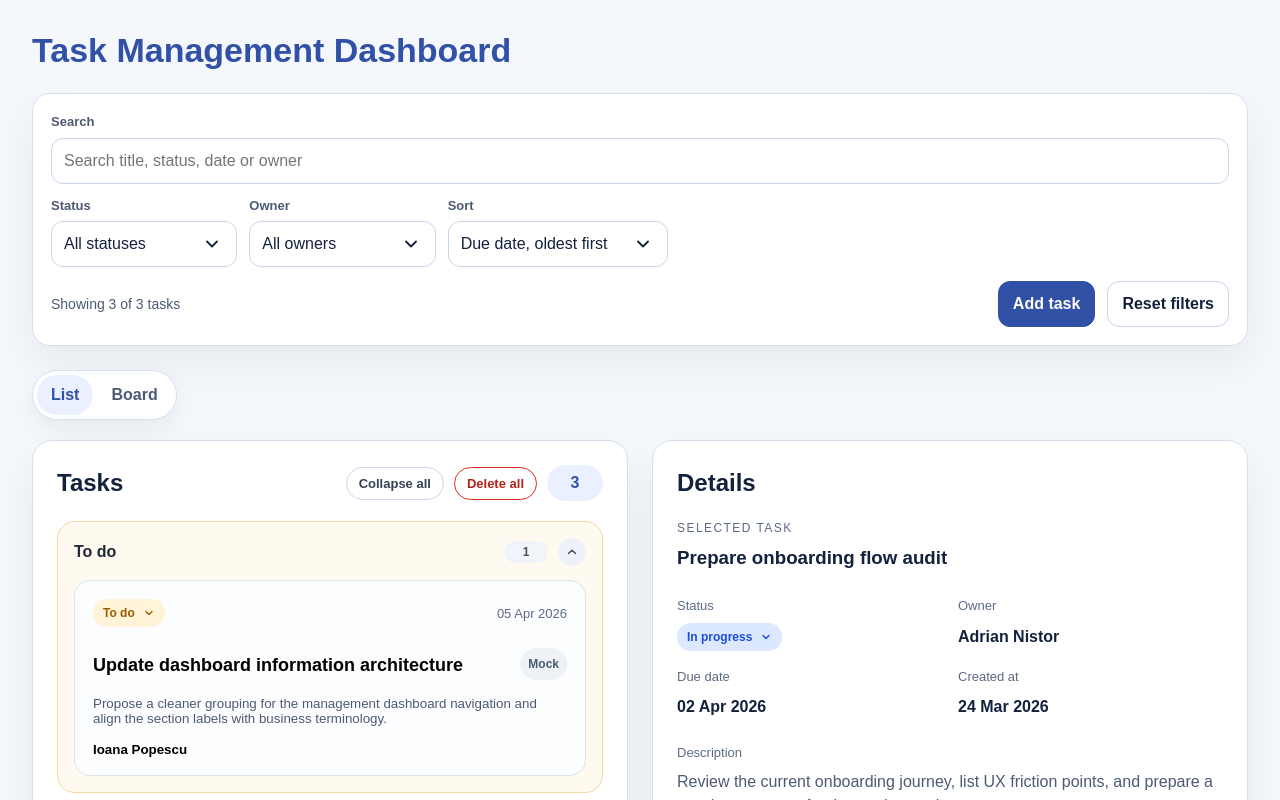
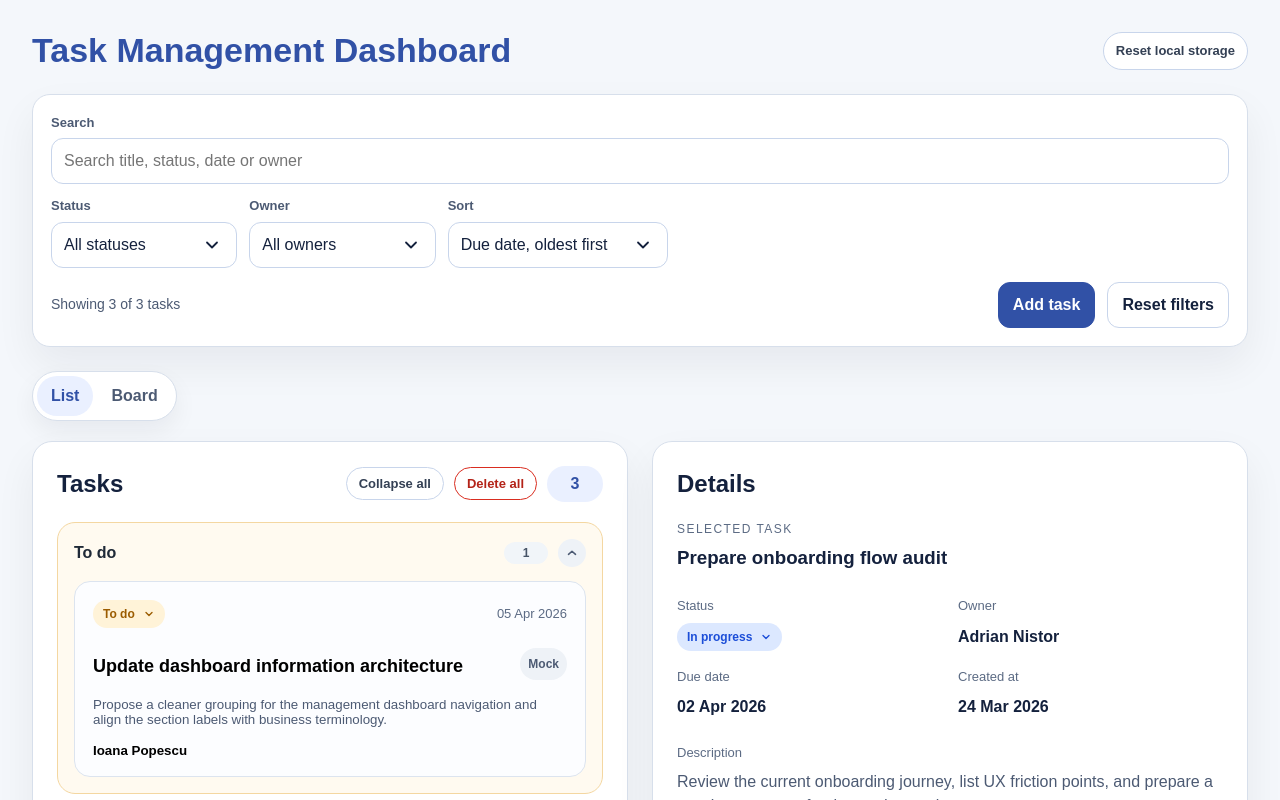
Before and after one commit to adriannistordeveloper/management-dashboard, a React (Vite) app: page / in a window 1280 px wide. Shown: the top 800 px of the page. Built offline with nearby package versions, Linux system fonts and the light colour scheme.

Commit message:
feature: added reset local storage

```diff
--- a/src/components/tasks/TasksDashboard/TasksDashboard.tsx
+++ b/src/components/tasks/TasksDashboard/TasksDashboard.tsx
@@ -28,6 +28,7 @@ export function TasksDashboard() {
   const updateTask = useTasksStore((state) => state.updateTask)
   const deleteTask = useTasksStore((state) => state.deleteTask)
   const deleteAllTasks = useTasksStore((state) => state.deleteAllTasks)
+  const resetDashboardState = useTasksStore((state) => state.resetDashboardState)
   const viewMode = useTasksStore((state) => state.viewMode)
   const setViewMode = useTasksStore((state) => state.setViewMode)
   const hasHydrated = useTasksStore((state) => state.hasHydrated)
@@ -93,6 +94,18 @@ export function TasksDashboard() {
     setTaskPendingDelete(task)
   }
 
+  const handleResetStorage = () => {
+    useTasksStore.persist.clearStorage()
+    resetDashboardState()
+    void fetchTasks()
+
+    pushToast({
+      title: 'Dashboard reset',
+      message: 'Local storage was cleared and the default mock tasks were restored.',
+      tone: 'success',
+    })
+  }
+
   const handleStatusChange = (task: Task) => async (status: TaskStatus) => {
     if (task.status === status) {
       return
@@ -123,7 +136,10 @@ export function TasksDashboard() {
 
   return (
     <main style={dashboardShellStyle}>
-      <TasksToolbar onCreateTask={() => setModalMode('create')} />
+      <TasksToolbar
+        onCreateTask={() => setModalMode('create')}
+        onResetStorage={handleResetStorage}
+      />
 
       {isLoading ? (
         <section style={singleColumnGridStyle}>
--- a/src/components/tasks/TasksToolbar/TasksToolbar.tsx
+++ b/src/components/tasks/TasksToolbar/TasksToolbar.tsx
@@ -11,20 +11,23 @@ import {
   introBlockStyle,
   primaryButtonStyle,
   resetButtonStyle,
+  resetStorageButtonStyle,
   searchFieldGroupStyle,
   selectStyle,
   sortFieldGroupStyle,
   summaryStyle,
   titleStyle,
+  titleRowStyle,
   toolbarActionsStyle,
   toolbarStyle,
 } from './style'
 
 interface TasksToolbarProps {
   onCreateTask: () => void
+  onResetStorage: () => void
 }
 
-export function TasksToolbar({ onCreateTask }: TasksToolbarProps) {
+export function TasksToolbar({ onCreateTask, onResetStorage }: TasksToolbarProps) {
   const tasks = useTasksStore((state) => state.tasks)
   const filters = useTasksStore((state) => state.filters)
   const sort = useTasksStore((state) => state.sort)
@@ -38,7 +41,12 @@ export function TasksToolbar({ onCreateTask }: TasksToolbarProps) {
   return (
     <header style={toolbarStyle}>
       <div style={introBlockStyle}>
-        <h1 style={titleStyle}>Task Management Dashboard</h1>
+        <div style={titleRowStyle}>
+          <h1 style={titleStyle}>Task Management Dashboard</h1>
+          <button onClick={onResetStorage} style={resetStorageButtonStyle} type="button">
+            Reset local storage
+          </button>
+        </div>
       </div>
 
       <div style={controlsCardStyle}>
--- a/src/components/tasks/TasksToolbar/style.tsx
+++ b/src/components/tasks/TasksToolbar/style.tsx
@@ -16,11 +16,34 @@ export const introBlockStyle: CSSProperties = {
   flexWrap: 'wrap',
 }
 
+export const titleRowStyle: CSSProperties = {
+  display: 'flex',
+  alignItems: 'center',
+  justifyContent: 'space-between',
+  width: '100%',
+  gap: '12px',
+  flexWrap: 'wrap',
+}
+
 export const titleStyle: CSSProperties = {
   margin: 0,
   fontSize: 'clamp(28px, 4vw, 34px)',
   lineHeight: 1.1,
   color: '#3151a6',
+}
+
+export const resetStorageButtonStyle: CSSProperties = {
+  borderWidth: '1px',
+  borderStyle: 'solid',
+  borderColor: '#c8d5eb',
+  borderRadius: '999px',
+  background: '#ffffff',
+  color: '#344054',
+  padding: '8px 12px',
+  font: 'inherit',
+  fontSize: '13px',
+  fontWeight: 700,
+  cursor: 'pointer',
 }
 
 export const controlsCardStyle: CSSProperties = {
--- a/src/store/useTasksStore.ts
+++ b/src/store/useTasksStore.ts
@@ -22,6 +22,7 @@ interface TasksState {
   setSort: (sort: TaskSort) => void
   setViewMode: (viewMode: TasksViewMode) => void
   resetFilters: () => void
+  resetDashboardState: () => void
   createTask: (values: TaskFormValues) => Promise<Task>
   updateTask: (taskId: string, values: TaskFormValues) => Promise<Task>
   deleteTask: (taskId: string) => Promise<void>
@@ -108,6 +109,20 @@ export const useTasksStore = create<TasksState>()(
 
       resetFilters() {
         set({ filters: initialFilters, sort: initialSort })
+      },
+
+      resetDashboardState() {
+        tasksRepository.resetToMockTasks()
+
+        set({
+          tasks: [],
+          selectedTaskId: null,
+          filters: initialFilters,
+          sort: initialSort,
+          viewMode: 'list',
+          hasInitializedData: false,
+          error: null,
+        })
       },
 
       async createTask(values) {
```
